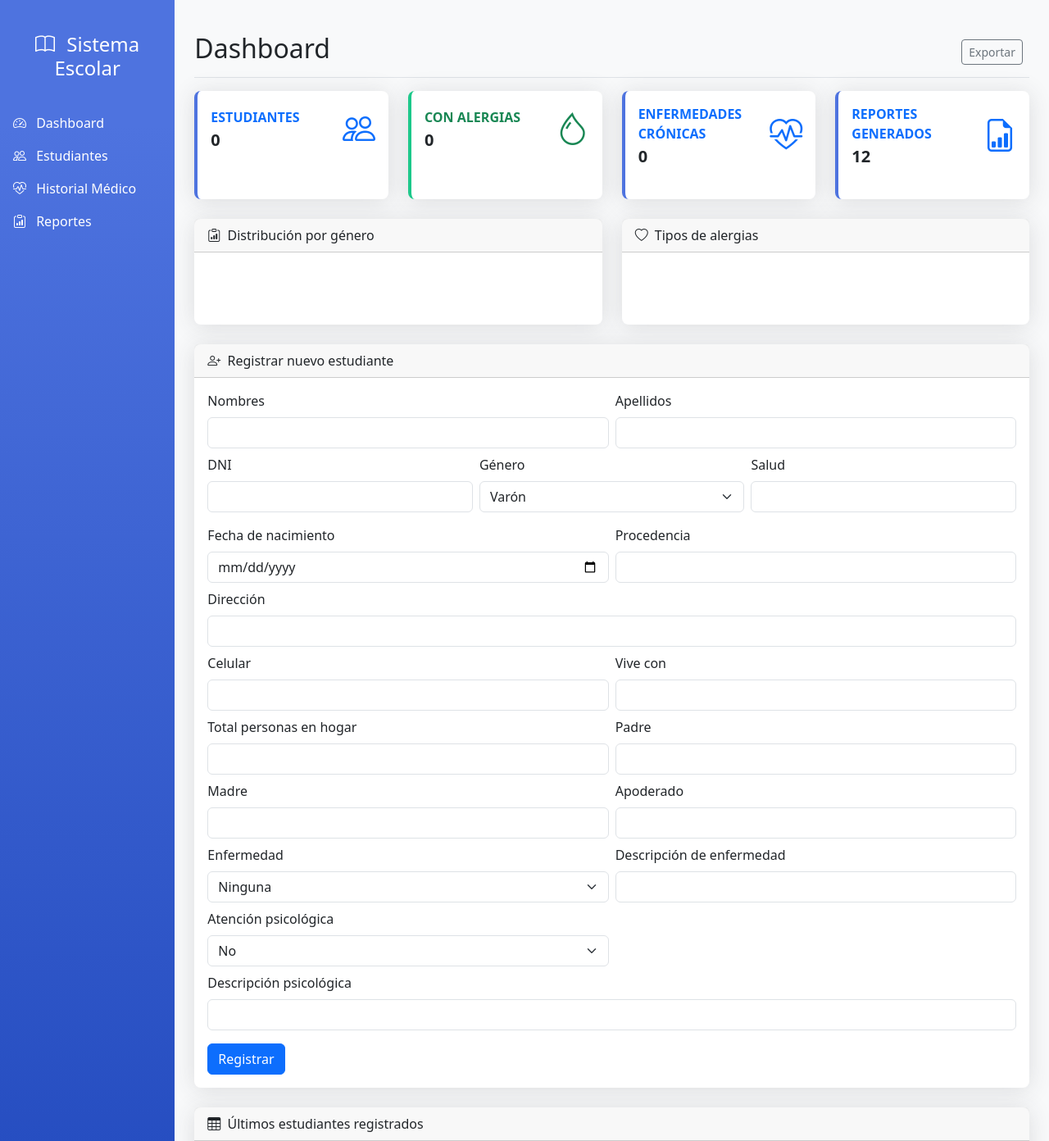
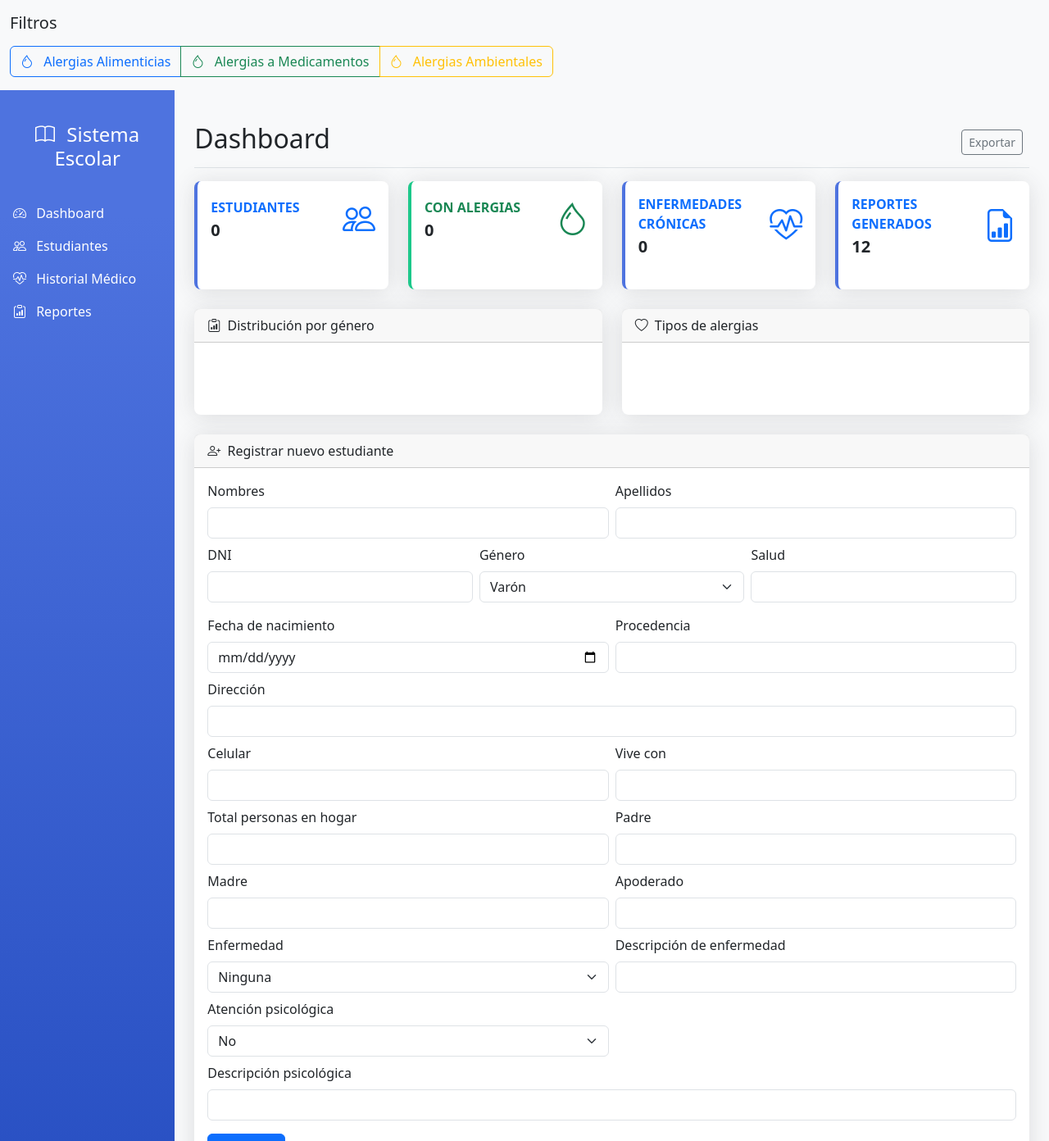
Before and after one commit to rolimascca/CEA, a Django app: page / in a window 1280 px wide. Shown: the top 1392 px of the page at 82% size. Run offline with Django 5.2, Linux system fonts and the light colour scheme; data that the repository does not hold is empty.

Commit message:
agragando el filtro

```diff
--- a/config/urls.py
+++ b/config/urls.py
@@ -19,9 +19,9 @@ from django.urls import include, path
 from django.views.generic import TemplateView
 
 urlpatterns = [
-    path('', TemplateView.as_view(template_name='home.html'), name='home'),  # Nueva ruta raíz
+    path('', TemplateView.as_view(template_name='home.html'), name='home'),  # Ruta raíz
     path('admin/', admin.site.urls),
-    path('api/estudiantes/', include('estudiantes.urls')),
-    path('api/medical/', include('medical.urls')),
-    path('api/reportes/', include('reportes.urls')),
+    path('api/medical/', include('medical.urls')),  # Rutas de la app medical
+    path('api/estudiantes/', include('estudiantes.urls')),  # Rutas de la app estudiantes
+    path('reportes/', include('medical.urls')),  # Incluye las rutas de reportes desde medical
 ]
--- a/medical/urls.py
+++ b/medical/urls.py
@@ -1,8 +1,17 @@
+from django.urls import path
 from rest_framework.routers import DefaultRouter
-from . import views
+from .views import AlergiaViewSet, EnfermedadViewSet, estudiantes_por_alergia
 
+# Configuración del router
 router = DefaultRouter()
-router.register(r'alergias', views.AlergiaViewSet)
-router.register(r'enfermedades', views.EnfermedadViewSet)
+router.register(r'alergias', AlergiaViewSet, basename='alergias')
+router.register(r'enfermedades', EnfermedadViewSet, basename='enfermedades')
 
-urlpatterns = router.urls
+# Configuración de urlpatterns adicionales
+urlpatterns = [
+    # Ruta personalizada para filtrar estudiantes por tipo de alergia
+    path('reportes/alergias/<str:tipo_alergia>/', estudiantes_por_alergia, name='estudiantes_por_alergia'),
+]
+
+# Combinar las rutas del router con las rutas adicionales
+urlpatterns += router.urls
--- a/medical/views.py
+++ b/medical/views.py
@@ -1,4 +1,7 @@
 from rest_framework import viewsets
+from django.shortcuts import render
+from rest_framework.decorators import api_view
+from rest_framework.response import Response
 from .models import Alergia, Enfermedad
 from .serializers import AlergiaSerializer, EnfermedadSerializer
 
@@ -10,3 +13,23 @@ class AlergiaViewSet(viewsets.ModelViewSet):
 class EnfermedadViewSet(viewsets.ModelViewSet):
     queryset = Enfermedad.objects.all()
     serializer_class = EnfermedadSerializer
+
+
+
+from medical.models import Alergia
+
+@api_view(['GET'])
+def estudiantes_por_alergia(request, tipo_alergia):
+    estudiantes = Alergia.objects.filter(tipo=tipo_alergia).select_related('estudiante')
+    data = {
+        'tipo_alergia': tipo_alergia,
+        'estudiantes': [
+            {
+                'id': alergia.estudiante.id,
+                'nombre': f"{alergia.estudiante.nombre} {alergia.estudiante.apellido}",
+                'descripcion': alergia.descripcion,
+            }
+            for alergia in estudiantes
+        ]
+    }
+    return render(request, 'reportes/filtro.html', context=data)
--- a/templates/home.html
+++ b/templates/home.html
@@ -32,6 +32,25 @@
     </style>
 </head>
 <body>
+    <div class="container-fluid bg-light py-3">
+        <div class="row">
+            <div class="col-md-12">
+                <h5 class="mb-3">Filtros</h5>
+                <div class="btn-group" role="group" aria-label="Filtros de alergias">
+                    <a class="btn btn-outline-primary" href="/reportes/alergias/alimentos/">
+                        <i class="bi bi-droplet me-2"></i> Alergias Alimenticias
+                    </a>
+                    <a class="btn btn-outline-success" href="/reportes/alergias/medicamentos/">
+                        <i class="bi bi-droplet me-2"></i> Alergias a Medicamentos
+                    </a>
+                    <a class="btn btn-outline-warning" href="/reportes/alergias/ambiental/">
+                        <i class="bi bi-droplet me-2"></i> Alergias Ambientales
+                    </a>
+                </div>
+            </div>
+        </div>
+    </div>
+
     <div class="container-fluid">
         <div class="row">
             <!-- Sidebar -->
```
Also changed, not shown: templates/reportes/filtro.html (added, +18 -0 lines).
